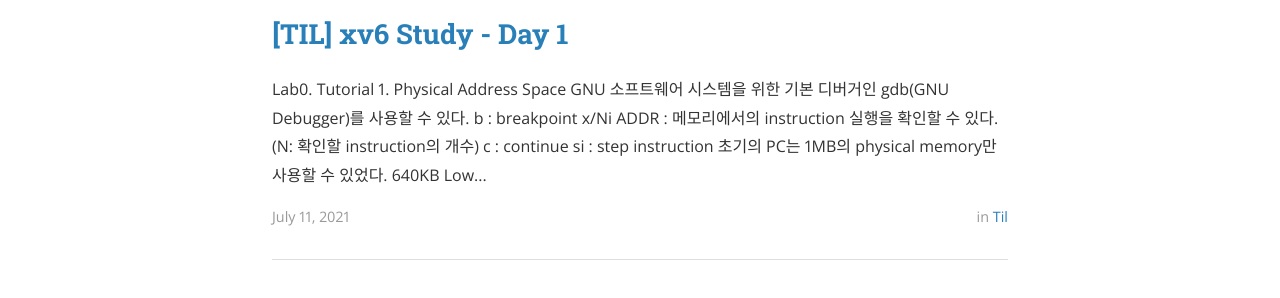
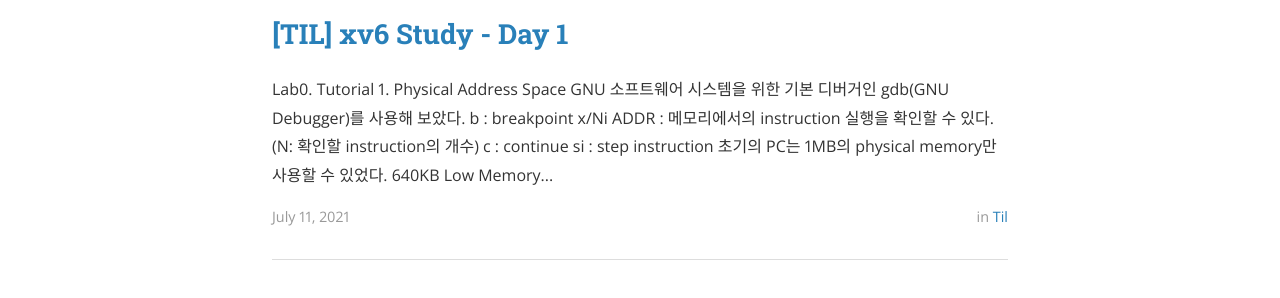
Before and after one commit to KimSeoYe/KimSeoYe.github.io, a Jekyll site: the page built from index.html, in a window 1280 px wide and 900 px high, scrolled down 346 px. Shown: the part 182-480 px from the top of the window. Built offline with Jekyll 4.4.1, drawn with Linux system fonts in a browser that asks for light colours; nearby versions of some CDN libraries; the list of posts is cut into pages by our own code.

Commit message:
Update 0711 TIL

```diff
--- a/_posts/2021-07-11-[TIL]-xv6-Study-Day-1.md
+++ b/_posts/2021-07-11-[TIL]-xv6-Study-Day-1.md
@@ -11,7 +11,7 @@ cover:  "/assets/headers/mountain.jpg"
 
 ### 1. Physical Address Space
 
-- GNU 소프트웨어 시스템을 위한 기본 디버거인 gdb(GNU Debugger)를 사용할 수 있다.
+- GNU 소프트웨어 시스템을 위한 기본 디버거인 gdb(GNU Debugger)를 사용해 보았다.
   - b : breakpoint
   - x/Ni ADDR : 메모리에서의 instruction 실행을 확인할 수 있다. (N: 확인할 instruction의 개수)
   - c : continue
```
